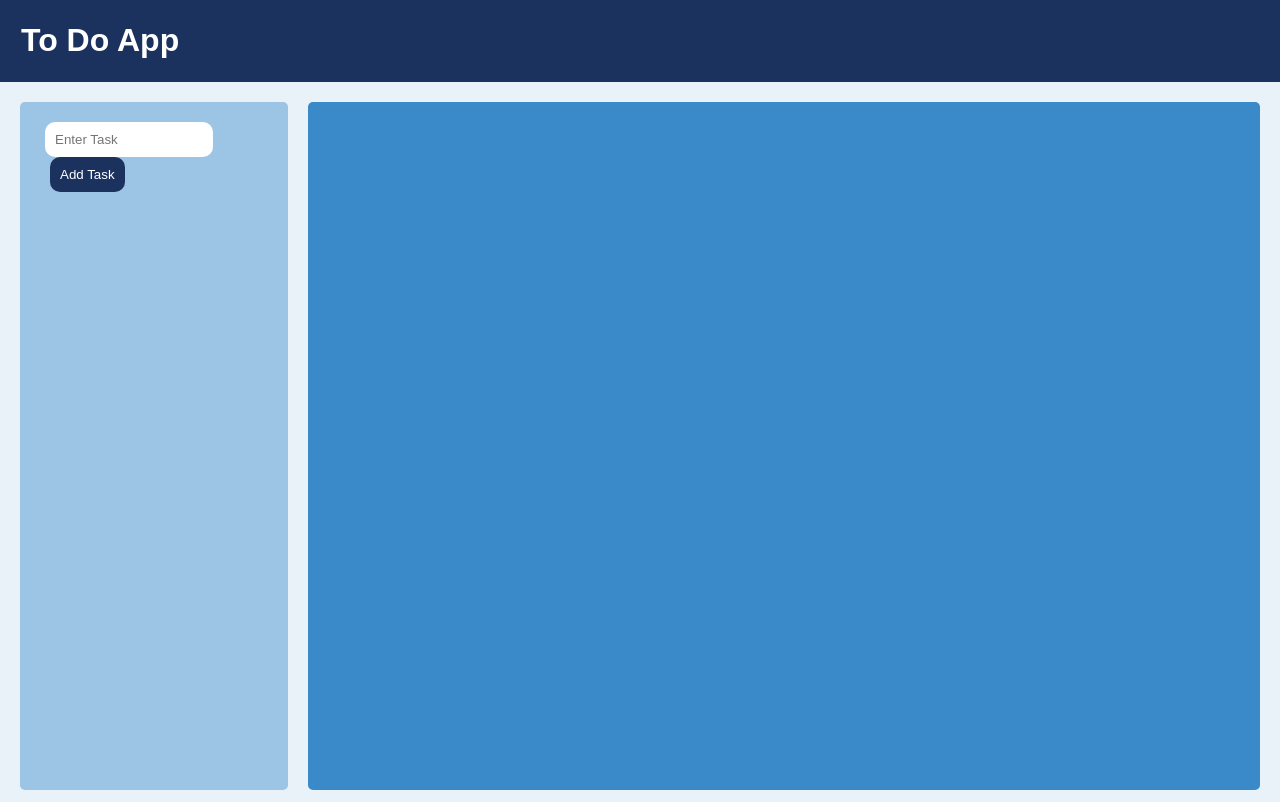
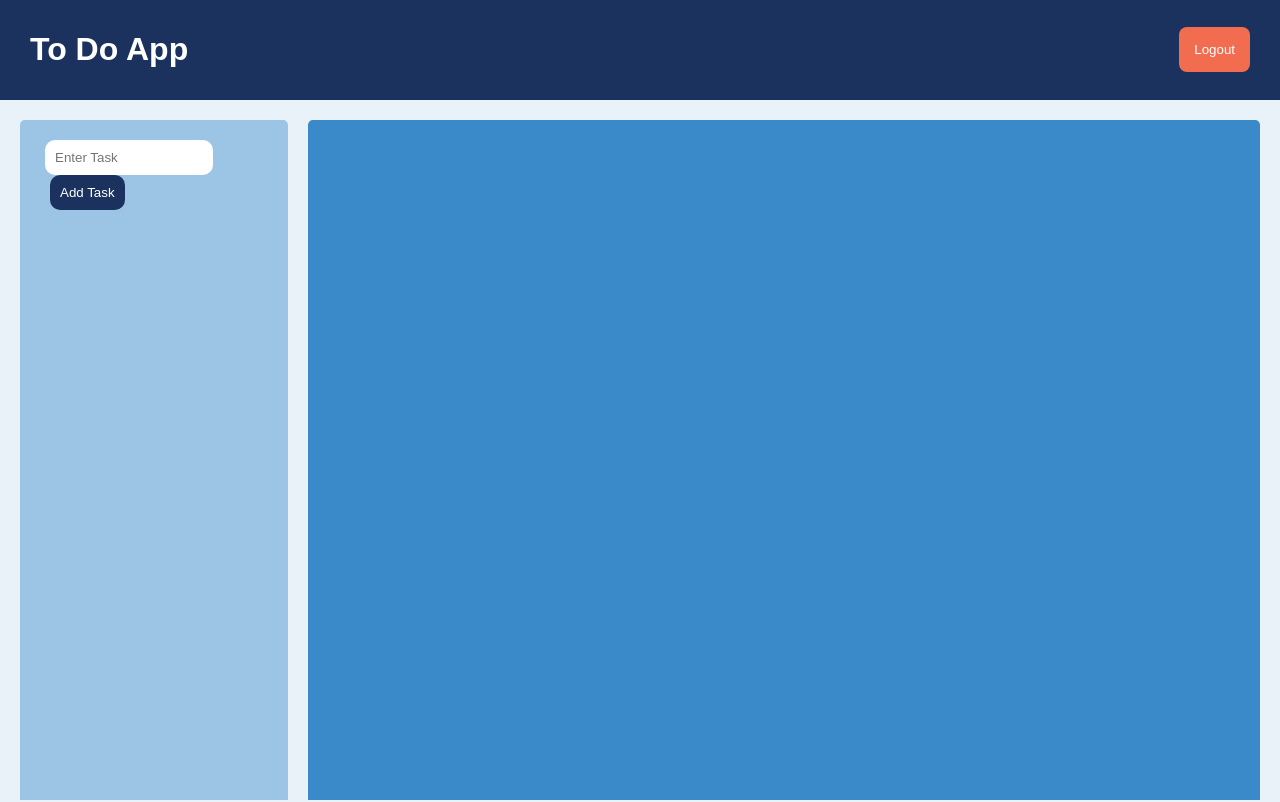
Before and after one commit to RodrigoPestana35/To-Do-Website, a website: page public/index.html in a window 1280 px wide. Drawn offline with nearby package versions, Linux system fonts and the light colour scheme; no server answers; sample sign-in values are in the browser's storage.

Commit message:
Fixing bugs

```diff
--- a/app.js
+++ b/app.js
@@ -29,7 +29,7 @@ const authMidleware = (req, res, next) => {
 }
 
 app.get('/', (req, res) => {
-    res.redirect('/index.html');
+    res.redirect('registerAndLogin.html');
 });
 
 // Rota para obter todas as tarefas (GET)
--- a/public/Js.js
+++ b/public/Js.js
@@ -141,4 +141,9 @@ async function fetchTasks() {
     });
 }
 
+document.getElementById('logoutButton').addEventListener('click', function () {
+    localStorage.removeItem('token');
+    window.location.href = 'registerAndLogin.html';
+});
+
 fetchTasks(); // Carregar as tarefas ao carregar a página
--- a/public/Style.css
+++ b/public/Style.css
@@ -1,14 +1,30 @@
-body {
+html, body {
     background-color: #e9f2f9;
     font-family: Arial, sans-serif;
     margin: 0;
-    height: 100vh;
+    height: 100%;
+    overflow: hidden;
 }
 
 .topBar {
     background-color: #1b325f;
     color: #fff;
-    padding: 1px;
+    padding: 10px;
+    display: flex;
+    justify-content: space-between;
+    align-items: center;
+    box-sizing: border-box;
+    width: 100%;
+}
+
+#logoutButton{
+    background-color: #f26c4f;
+    color: #fff;
+    padding: 15px;
+    border: none;
+    border-radius: 8px;
+    cursor: pointer;
+    margin-right: 20px;
 }
 
 .title{
--- a/public/index.html
+++ b/public/index.html
@@ -11,6 +11,7 @@
 <body>
     <div class="topBar row">
         <h1 class="title">To Do App</h1>
+        <button id="logoutButton">Logout</button>
     </div>
     <div class="container">
         <div class="formCol">
```
